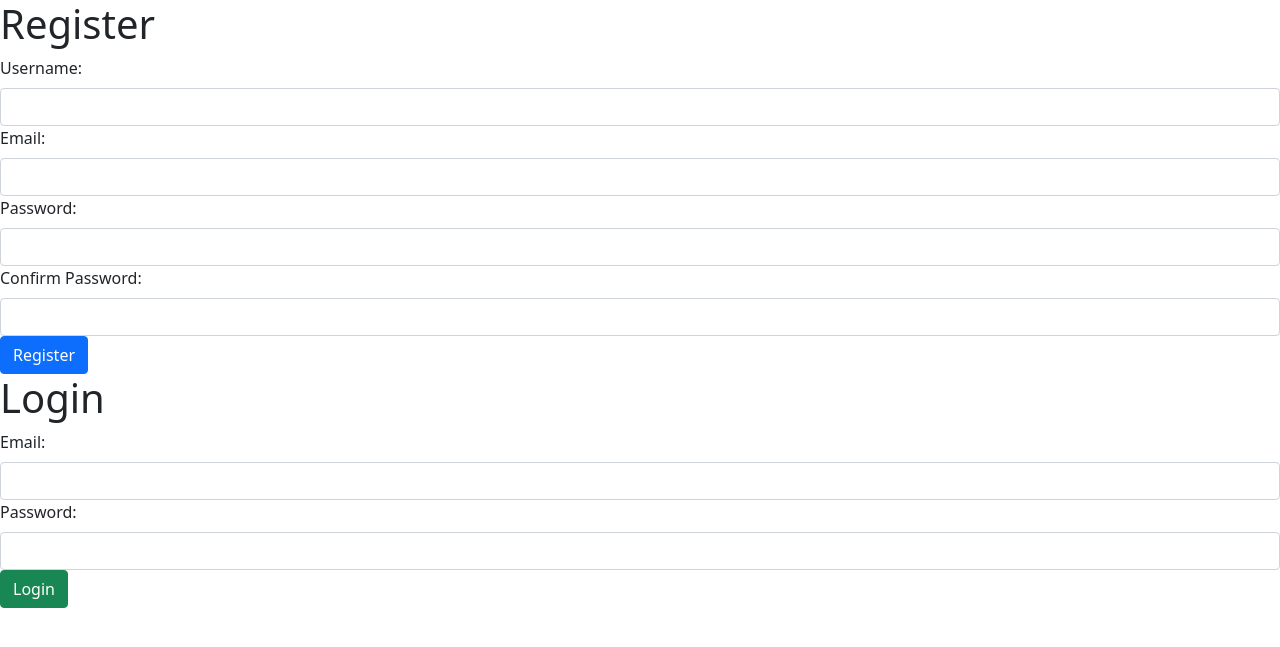
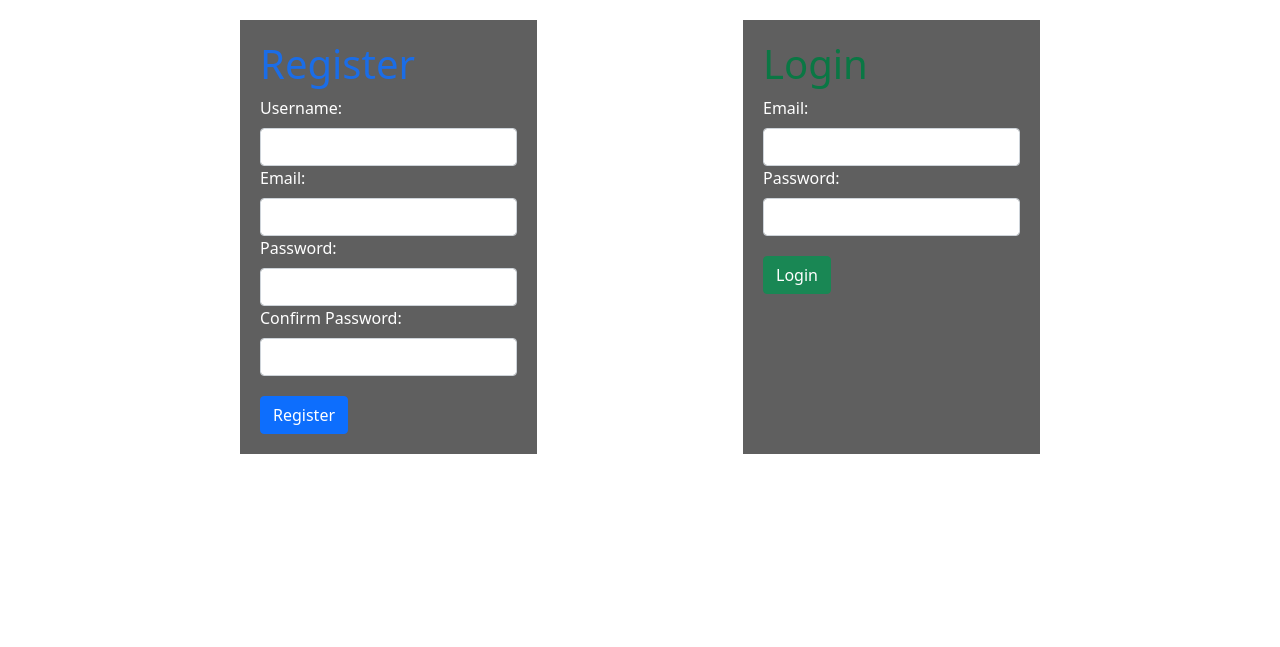
Before and after one commit to Dylanjt24/music_backlog, a Flask app: page /users/new in a window 1280 px wide. Shown: the top 647 px of the page. Run offline with Flask 2, Linux system fonts and the light colour scheme.

Commit message:
added styling to login page

```diff
--- /dev/null
+++ b/flask_app/static/css/login.css
@@ -0,0 +1,32 @@
+#container {
+    width: 800px;
+    margin: 20px auto;
+    display: flex;
+    justify-content: space-between;
+}
+
+#register {
+    background-color: rgb(95, 95, 95);
+    padding: 20px;
+    color: #1b6de7;
+}
+
+#login {
+    background-color: rgb(95, 95, 95);
+    padding: 20px;
+    color: #0a7744;
+}
+
+.form-label {
+    color: white;
+}
+
+.btn {
+    margin-top: 20px;
+}
+
+p {
+    color: rgb(134, 0, 0);
+    background-color: pink;
+    padding: 5px;
+}
--- a/flask_app/templates/create_user.html
+++ b/flask_app/templates/create_user.html
@@ -5,7 +5,7 @@
     <meta http-equiv="X-UA-Compatible" content="IE=edge">
     <meta name="viewport" content="width=device-width, initial-scale=1.0">
     <link href="https://cdn.jsdelivr.net/npm/bootstrap@5.1.3/dist/css/bootstrap.min.css" rel="stylesheet" integrity="sha384-1BmE4kWBq78iYhFldvKuhfTAU6auU8tT94WrHftjDbrCEXSU1oBoqyl2QvZ6jIW3" crossorigin="anonymous">
-    <link rel="stylesheet" href="{{ url_for('static', filename='css/style.css') }}">
+    <link rel="stylesheet" href="{{ url_for('static', filename='css/login.css') }}">
     <title>Login and Registration</title>
 </head>
 <body>
--- a/flask_app/templates/search.html
+++ b/flask_app/templates/search.html
@@ -11,7 +11,7 @@
 <body>
     <div id="container">
         <div>
-            <h1>Search For Music RIGHT HERE</h1>
+            <h1>Search For Music</h1>
             <div>
                 {% if 'uuid' in session %}
                 <a href="/users/logout">Logout</a>
```
